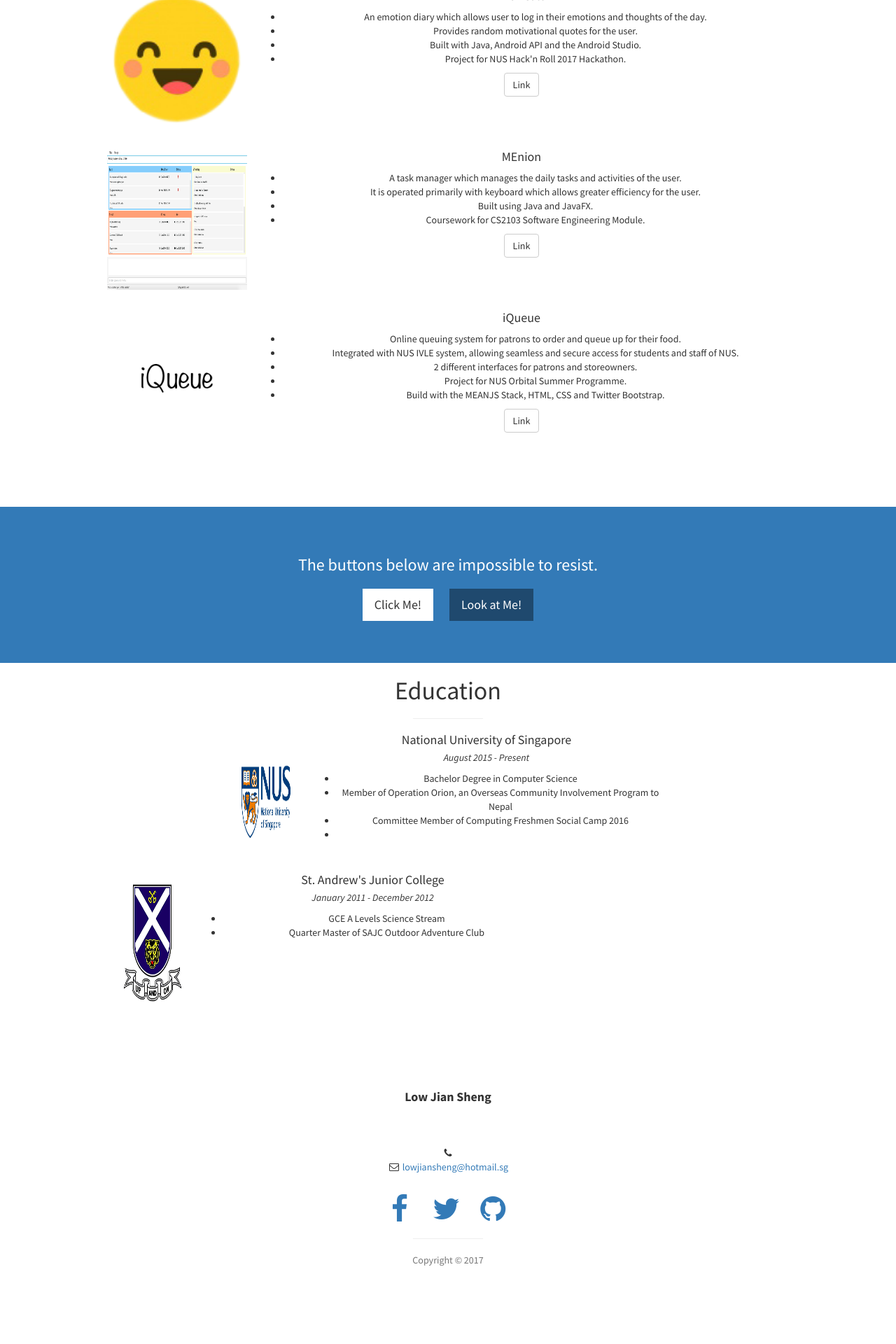
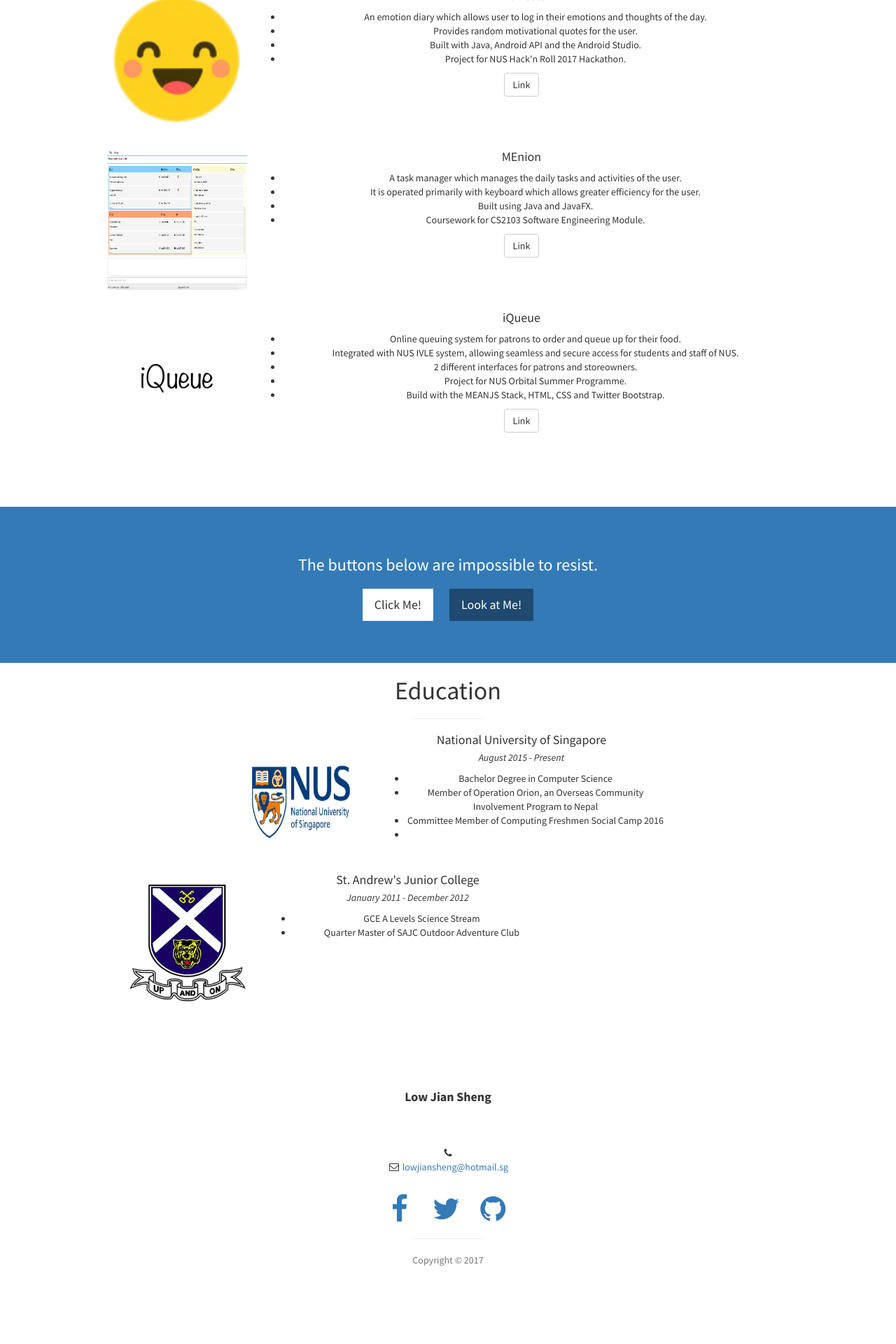
Before and after one commit to lowjiansheng/lowjiansheng, a Jekyll site: the page built from index.html, in a window 1280 px wide. Shown: the part 2311-4231 px from the top of the page at 70% size. Built offline with Jekyll 4.4.1, drawn with Linux system fonts in a browser that asks for light colours.

Commit message:
Change size of logo

```diff
--- a/_includes/education.html
+++ b/_includes/education.html
@@ -9,7 +9,7 @@
 		    		<div class="col-md-8 col-md-offset-2">
 		    			<div class="media">
 		    				<div class="media-left">
-		    					<img src="img/nus.jpg" height="200" width="100">
+		    					<img src="img/nus.jpg" height="200" width="200">
 		    				</div>
 		    				<div class="media-body">
 		    					<h4 class="media-heading">National University of Singapore</h4>
@@ -31,7 +31,7 @@
 		    		<div class="col-md-8 col-md-off-set-2">
 		    			<div class="media">
 		    				<div class="media-left">
-		    					<img src="img/sajc.gif" height="200" width="100">
+		    					<img src="img/sajc.gif" height="200" width="200">
 		    				</div>
 		    				<div class="media-body">
 		    					<h4 class="media-heading">St. Andrew's Junior College</h4>
```
